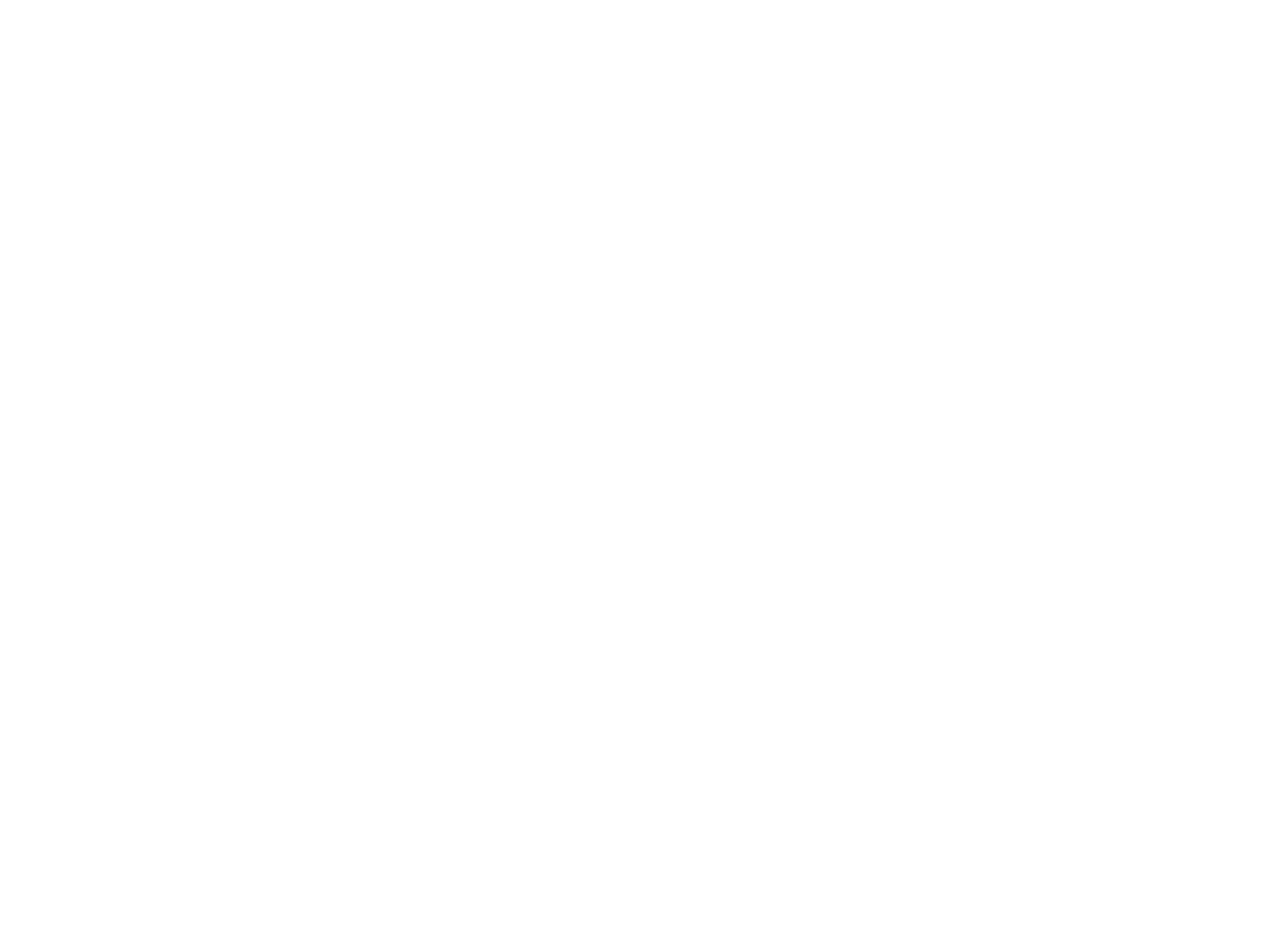
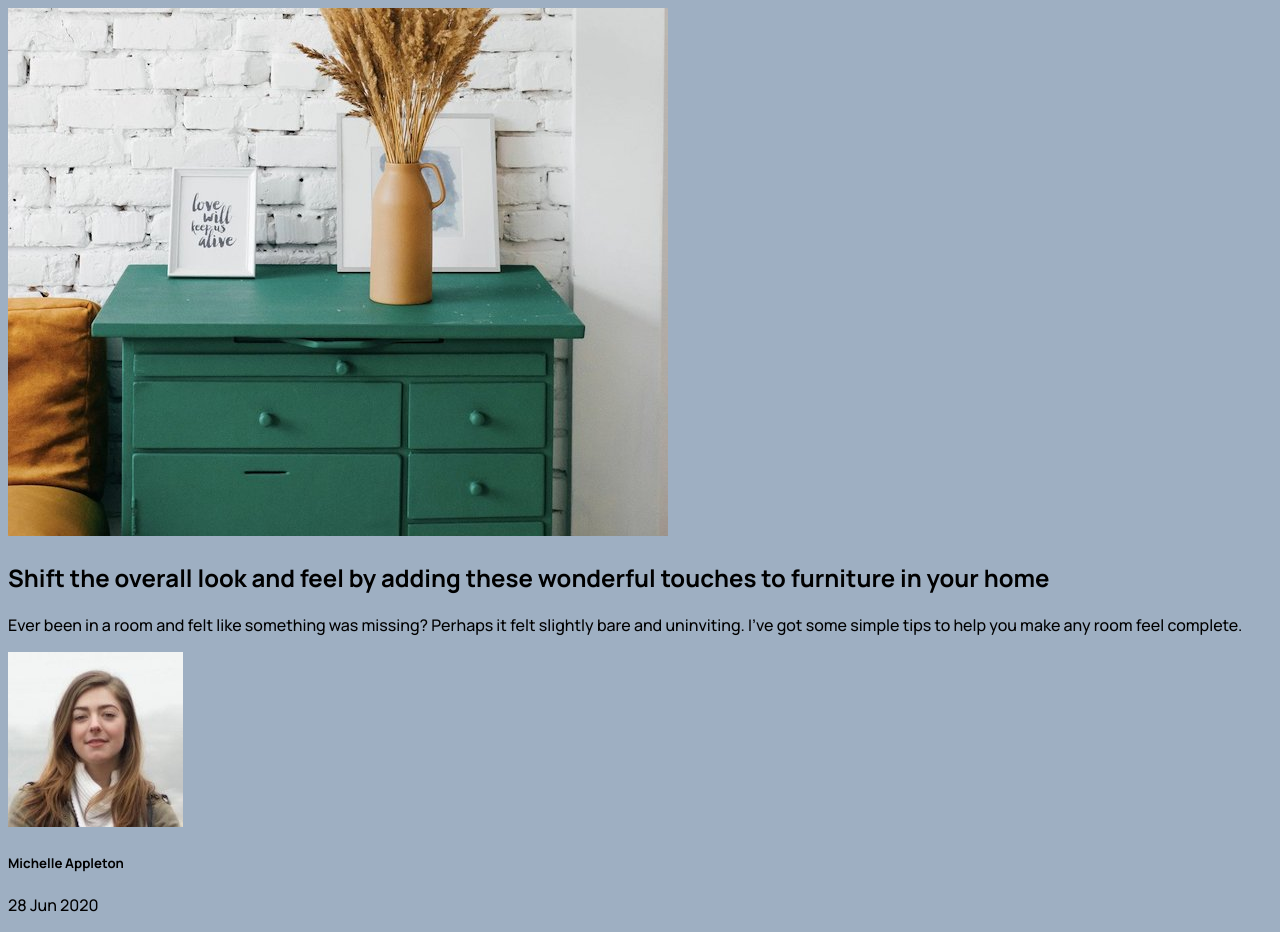
Before and after one commit to MyaLwin/frontEndMentour-ArticlePreview, a plain HTML site: page index.html in a window 1280 px wide. Before the commit the page ends 800 px from the top, so only its background shows below. Drawn offline with Linux system fonts and the light colour scheme.

Commit message:
Test commit - Html only

```diff
--- a/index.html
+++ b/index.html
@@ -5,11 +5,31 @@
     <meta name="viewport" content="width=device-width, initial-scale=1.0">
     <title>Article Preview</title>
     <link rel="stylesheet" href="style.css">
-
+    <link href="https://fonts.googleapis.com/css2?family=Manrope:wght@500;700&display=swap" rel="stylesheet">
+    <script src="https://kit.fontawesome.com/ea7a226074.js" crossorigin="anonymous"></script>
 </head>
 <body>
 
+    <div class="container">
+        <div class="col-1">
+             <div class="image">
+                <img src="images/drawers.jpg" alt="">
+            </div>
+        </div>
+        <div class="col-2">
+            <h2>Shift the overall look and feel by adding these wonderful
+                touches to furniture in your home</h2>
+            <p>Ever been in a room and felt like something was missing? Perhaps
+                it felt slightly bare and uninviting. I’ve got some simple tips
+                to help you make any room feel complete.</p>
+            <div class="author">
+                <img src="images/avatar-michelle.jpg" alt="Michelle Appleton Picture">
+                <h5>Michelle Appleton</h5>
+                <p>28 Jun 2020</p>
+            </div>
+        </div>
 
+    </div>
 
 
 </body>
--- a/style.css
+++ b/style.css
@@ -0,0 +1,13 @@
+/*
+
+- Very Dark Grayish Blue: hsl(217, 19%, 35%)
+- Desaturated Dark Blue: hsl(214, 17%, 51%)
+- Grayish Blue: hsl(212, 23%, 69%)
+- Light Grayish Blue: hsl(210, 46%, 95%)
+
+*/
+
+body {
+    background-color:hsl(212, 23%, 69%);
+    font-family: 'Manrope', sans-serif;
+}
```
Also changed, not shown: images/avatar-michelle.jpg (added), images/drawers.jpg (added), images/favicon-32x32.png (added), images/icon-facebook.svg (added), images/icon-pinterest.svg (added), images/icon-share.svg (added), images/icon-twitter.svg (added), 1 other file.
